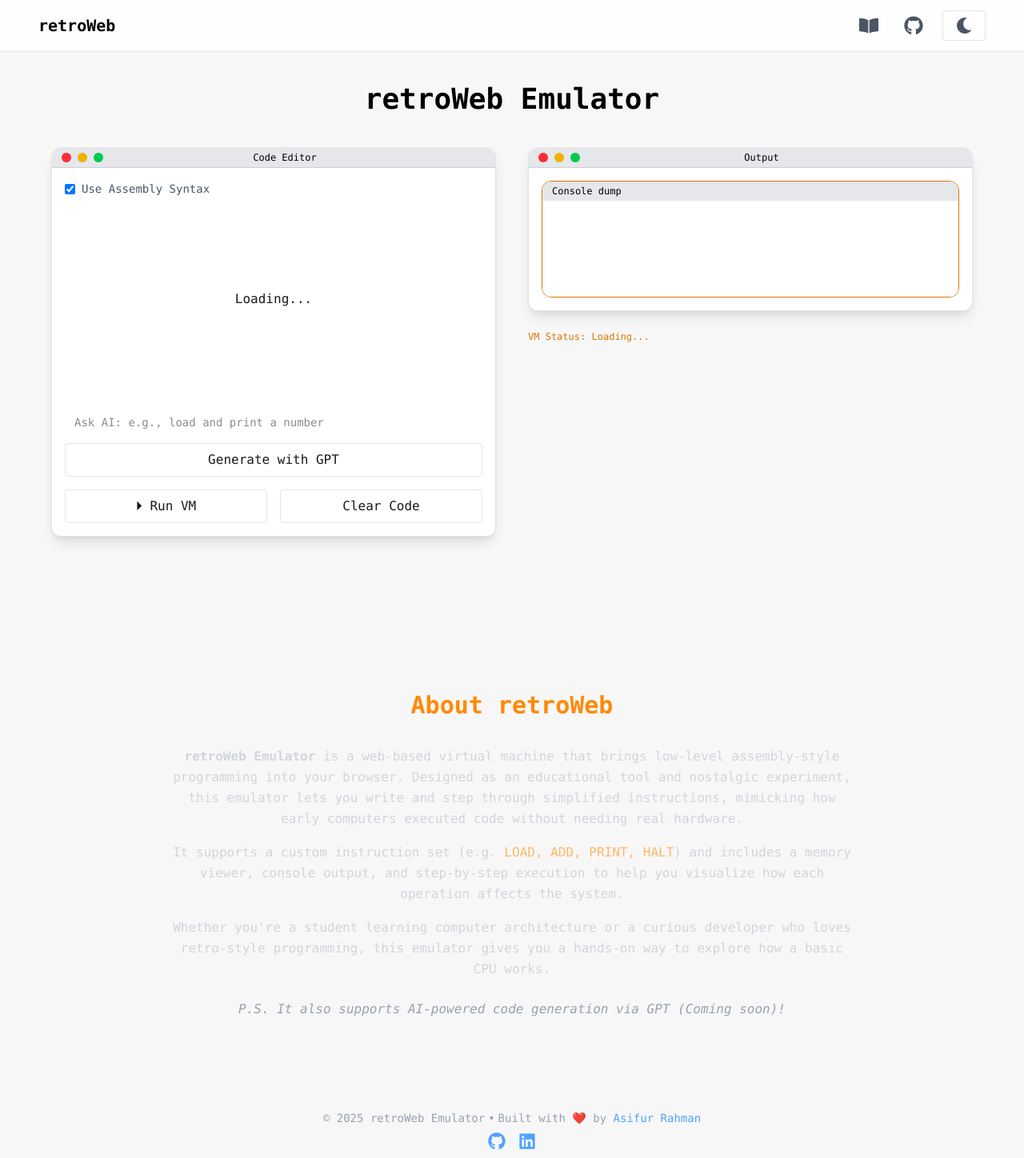
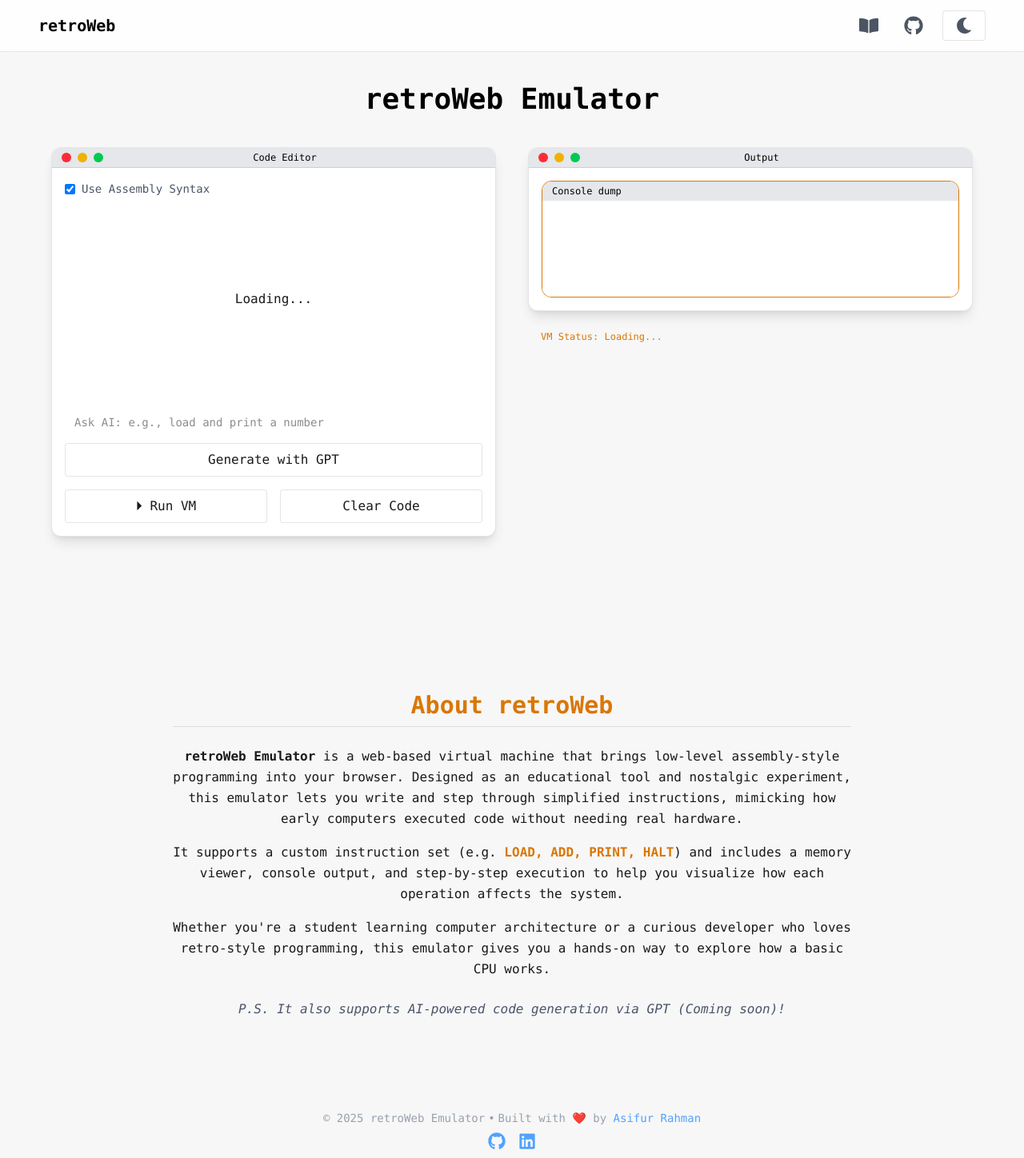
Before and after one commit to asifrahman2003/retroweb-emulator, a React (Vite) app in the folder frontend/: page / in a window 1280 px wide. Shown: the top 1448 px of the page at 80% size. Built offline with nearby package versions, Linux system fonts and the light colour scheme; no server answers.

Commit message:
almost frontend ready

```diff
--- a/frontend/src/App.jsx
+++ b/frontend/src/App.jsx
@@ -230,9 +230,12 @@ function App() {
               <CanvasOutput vmInstance={vmInstance} drawTrigger={runCount} />
             )}
 
-            <p className="text-xs text-[var(--accent)] mt-2">
-              VM Status: {vmInstance ? 'Ready' : 'Loading...'}
-            </p>
+            <p
+  className="text-xs text-[var(--accent)] mt-2
+             text-center sm:text-left px-4"
+>
+  VM Status: {vmInstance ? 'Ready' : 'Loading...'}
+</p>
           </div>
         </div>
       </main>
--- a/frontend/src/components/About.jsx
+++ b/frontend/src/components/About.jsx
@@ -1,8 +1,8 @@
 // src/components/About.jsx
 export default function About() {
   return (
-    <section className="max-w-4xl mx-auto px-6 py-16 text-gray-300 font-mono">
-      <h2 className="text-2xl sm:text-3xl font-bold text-orange-400 mb-6 border-b border-white/10 pb-2 text-center">
+    <section className="max-w-4xl mx-auto px-6 py-16 font-mono text-[var(--text-main)]">
+      <h2 className="text-2xl sm:text-3xl font-bold text-[var(--accent)] mb-6 border-b border-[var(--panel-border)] pb-2 text-center">
         About retroWeb
       </h2>
       <p className="mb-4 leading-relaxed text-sm sm:text-base text-center">
@@ -12,7 +12,7 @@ export default function About() {
       </p>
 
       <p className="mb-4 leading-relaxed text-sm sm:text-base text-center">
-        It supports a custom instruction set (e.g. <code className="text-orange-300">LOAD, ADD, PRINT, HALT</code>) and includes
+        It supports a custom instruction set (e.g. <code className="text-[var(--accent)] font-semibold">LOAD, ADD, PRINT, HALT</code>) and includes
         a memory viewer, console output, and step-by-step execution to help you visualize how each operation affects the system.
       </p>
 
@@ -21,7 +21,7 @@ export default function About() {
         this emulator gives you a hands-on way to explore how a basic CPU works.
       </p>
 
-      <p className="leading-relaxed text-sm sm:text-base italic text-gray-400 mt-6 text-center">
+      <p className="leading-relaxed text-sm sm:text-base italic text-[var(--text-muted)] mt-6 text-center">
         P.S. It also supports AI-powered code generation via GPT (Coming soon)!
       </p>
     </section>
```
